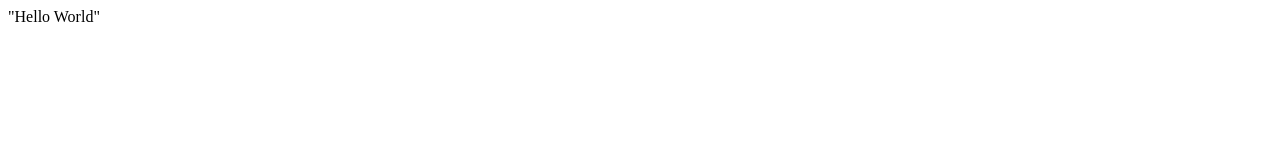
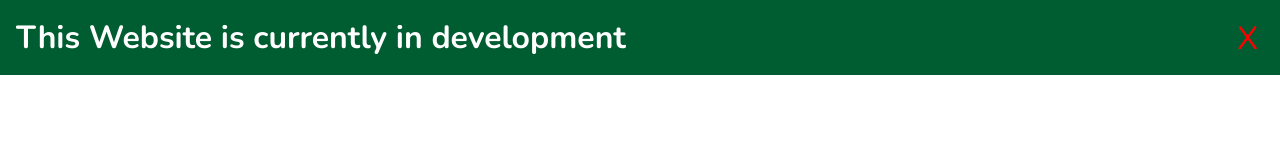
Before and after one commit to 0bscureO45/0bscureO45.github.io, a plain HTML site: page index.html in a window 1280 px wide. Drawn offline with nearby package versions, Linux system fonts and the light colour scheme.

Commit message:
Add files via upload

```diff
--- a/index.html
+++ b/index.html
@@ -1 +1,17 @@
-"Hello World"
+<!DOCTYPE html>
+<html lang="en">
+<head>
+    <meta charset="UTF-8">
+    <meta http-equiv="X-UA-Compatible" content="IE=edge">
+    <link rel="stylesheet" href="stylesheets/main.css">
+    <meta name="viewport" content="width=device-width, initial-scale=1.0">
+    <title>Obscure045</title>
+</head>
+<body>
+    <header>
+        <h2>This Website is currently in development</h2>
+        <button class="close">X</button>
+    </header>
+    <script src="scripts/main.js"></script>
+</body>
+</html>
--- /dev/null
+++ b/stylesheets/main.css
@@ -0,0 +1,62 @@
+/* NUNITO FONT */
+@import url(https://fonts.googleapis.com/css?family=Nunito:400,700);
+
+* {
+    transition: all 0.3s;
+}
+
+
+body{
+    font-family: 'Nunito', sans-serif;
+}
+
+header {
+    box-sizing: border-box;
+    /* DISPLAY */
+    display: flex;
+    justify-content: space-between;
+    /* POSITION */
+    position: fixed;
+    top: 0;
+    left: 0;
+    width: 100%;
+    /* BACKGROUND */
+    background-color: #005c31;
+    /* PADs & MARGs */
+    padding: 1em;
+    margin: 0em;
+    /* TEXT */
+    text-align: center;
+}
+
+h2 {
+    /* FONT */
+    font-size: 2em;
+    color: #fff;
+    /* MARGIN */
+    margin: 0em;
+}
+
+h2:hover {
+    color: #00ff00;
+}
+
+.close {
+    /* POSITION */
+    position: absolute;
+    top: 0.5em;
+    right: 0.5em;
+    /* BACKGROUND */
+    background-color: transparent;
+    border: none;
+    /* FONT */
+    font-family: 'Nunito', sans-serif;
+    font-size: 2em;
+    color: red;
+    /* MISC */
+    cursor: pointer;
+}
+
+.close:hover {
+    color: darkred;
+}
```
Also changed, not shown: scripts/main.js (added).
